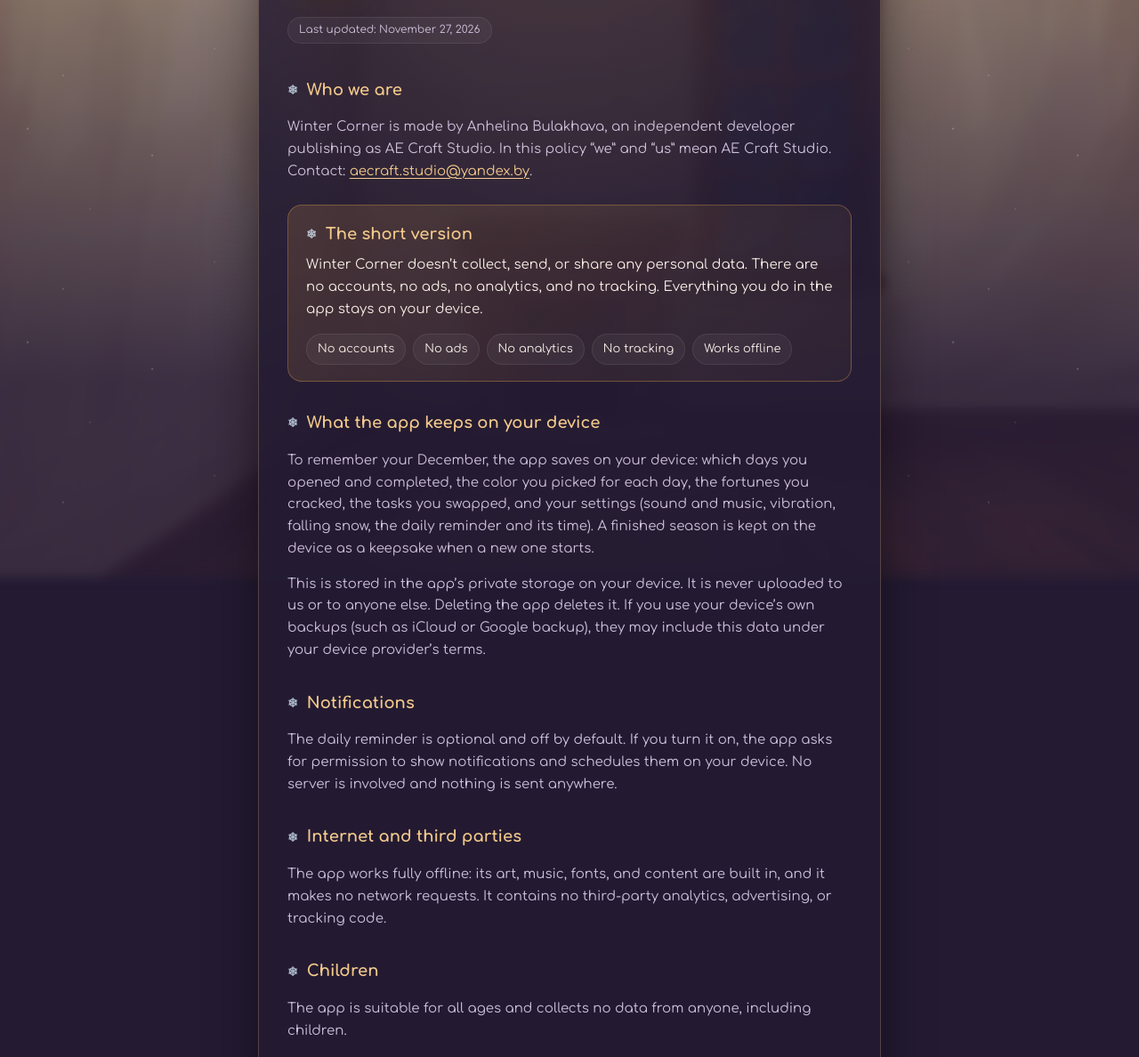
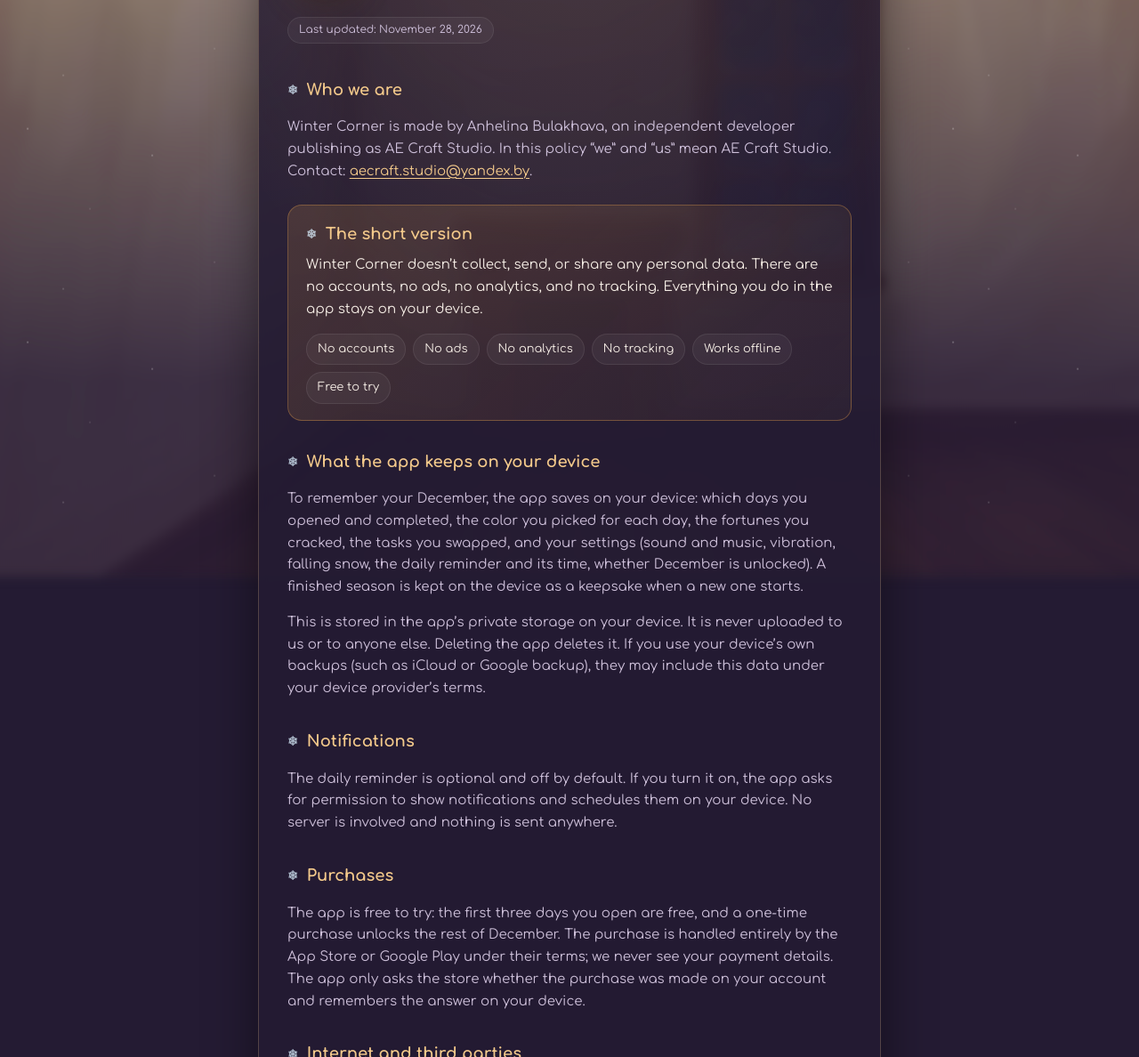
Before and after one commit to abulakhava/abulakhava.github.io, a plain HTML site: page winter-corner/privacy/index.html in a window 1280 px wide. Shown: the part 192-1380 px from the top of the page at 89% size. Drawn offline with Linux system fonts and the light colour scheme.

Commit message:
Winter Corner privacy: purchases (free to try, one-time unlock)
Synced with my-winter-corner docs/PRIVACY.md (#67).

Co-Authored-By: Claude Opus 5.5 <noreply@anthropic.com>

```diff
--- a/winter-corner/privacy/index.html
+++ b/winter-corner/privacy/index.html
@@ -19,7 +19,7 @@
         <h1>Privacy Policy</h1>
       </div>
     </header>
-    <p class="updated">Last updated: November 27, 2026</p>
+    <p class="updated">Last updated: November 28, 2026</p>
 
     <h2>Who we are</h2>
     <p>Winter Corner is made by Anhelina Bulakhava, an independent developer publishing as AE Craft Studio. In this policy “we” and “us” mean AE Craft Studio. Contact: <a href="mailto:aecraft.studio@yandex.by">aecraft.studio@yandex.by</a>.</p>
@@ -33,18 +33,22 @@
         <li>No analytics</li>
         <li>No tracking</li>
         <li>Works offline</li>
+        <li>Free to try</li>
       </ul>
     </section>
 
     <h2>What the app keeps on your device</h2>
-    <p>To remember your December, the app saves on your device: which days you opened and completed, the color you picked for each day, the fortunes you cracked, the tasks you swapped, and your settings (sound and music, vibration, falling snow, the daily reminder and its time). A finished season is kept on the device as a keepsake when a new one starts.</p>
+    <p>To remember your December, the app saves on your device: which days you opened and completed, the color you picked for each day, the fortunes you cracked, the tasks you swapped, and your settings (sound and music, vibration, falling snow, the daily reminder and its time, whether December is unlocked). A finished season is kept on the device as a keepsake when a new one starts.</p>
     <p>This is stored in the app’s private storage on your device. It is never uploaded to us or to anyone else. Deleting the app deletes it. If you use your device’s own backups (such as iCloud or Google backup), they may include this data under your device provider’s terms.</p>
 
     <h2>Notifications</h2>
     <p>The daily reminder is optional and off by default. If you turn it on, the app asks for permission to show notifications and schedules them on your device. No server is involved and nothing is sent anywhere.</p>
 
+    <h2>Purchases</h2>
+    <p>The app is free to try: the first three days you open are free, and a one-time purchase unlocks the rest of December. The purchase is handled entirely by the App Store or Google Play under their terms; we never see your payment details. The app only asks the store whether the purchase was made on your account and remembers the answer on your device.</p>
+
     <h2>Internet and third parties</h2>
-    <p>The app works fully offline: its art, music, fonts, and content are built in, and it makes no network requests. It contains no third-party analytics, advertising, or tracking code.</p>
+    <p>The app works offline: its art, music, fonts, and content are built in, and it makes no network requests of its own; only the purchase, and checking it, go through your device’s App Store or Google Play. It contains no third-party analytics, advertising, or tracking code.</p>
 
     <h2>Children</h2>
     <p>The app is suitable for all ages and collects no data from anyone, including children.</p>
```
